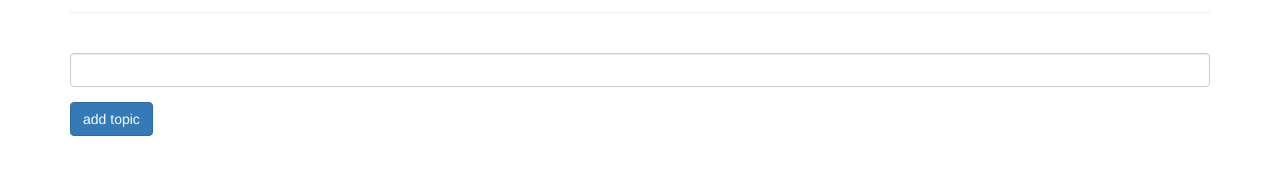
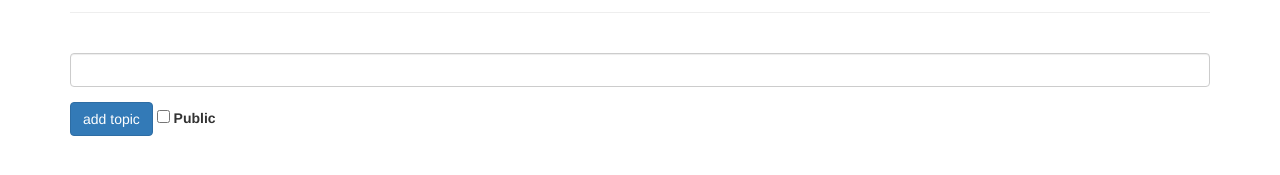
Before and after one commit to bkalcho/learning-log, a Django app: page /new_topic/ in a window 1280 px wide. Shown: the part 151-326 px from the top of the page. Run offline with Django 3.2, Linux system fonts and the light colour scheme; a user stored in the database is signed in; some libraries are stand-ins or nearby versions.

Commit message:
added public attribute to the model, and checkbox to form/template, and check in view function

```diff
--- a/learning_logs/forms.py
+++ b/learning_logs/forms.py
@@ -10,6 +10,8 @@ class TopicForm(forms.ModelForm):
         model = Topic
         fields = ['text']
         labels = {'text': ''}
+        public = forms.BooleanField(required=False)
+
 
 class EntryForm(forms.ModelForm):
     class Meta:
--- a/learning_logs/models.py
+++ b/learning_logs/models.py
@@ -8,6 +8,7 @@ class Topic(models.Model):
     text = models.CharField(max_length=200)
     date_added = models.DateTimeField(auto_now_add=True)
     owner = models.ForeignKey(User)
+    public = models.BooleanField(default=False)
 
     def __str__(self):
         """Return a string representation of the model."""
--- a/learning_logs/templates/learning_logs/new_topic.html
+++ b/learning_logs/templates/learning_logs/new_topic.html
@@ -16,6 +16,10 @@
     {% buttons %}
       <button name="submit" class="btn btn-primary">add topic</button>
     {% endbuttons %}
+
+    <label><input type="checkbox" name="public"/> Public</label>
+
   </form>
 
+
 {% endblock content %}
--- a/learning_logs/views.py
+++ b/learning_logs/views.py
@@ -30,6 +30,7 @@ def topic(request, topic_id):
     context = {'topic': topic, 'entries': entries}
     return render(request, 'learning_logs/topic.html', context)
 
+
 @login_required
 def new_topic(request):
     """Add a new topic."""
@@ -42,6 +43,8 @@ def new_topic(request):
         if form.is_valid():
             new_topic = form.save(commit=False)
             new_topic.owner = request.user
+            if request.POST["public"]:
+                new_topic.public = True
             new_topic.save()
             return HttpResponseRedirect(reverse('learning_logs:topics'))
 
```
Also changed, not shown: db.sqlite3, learning_logs/migrations/0004_topic_public.py (added).
